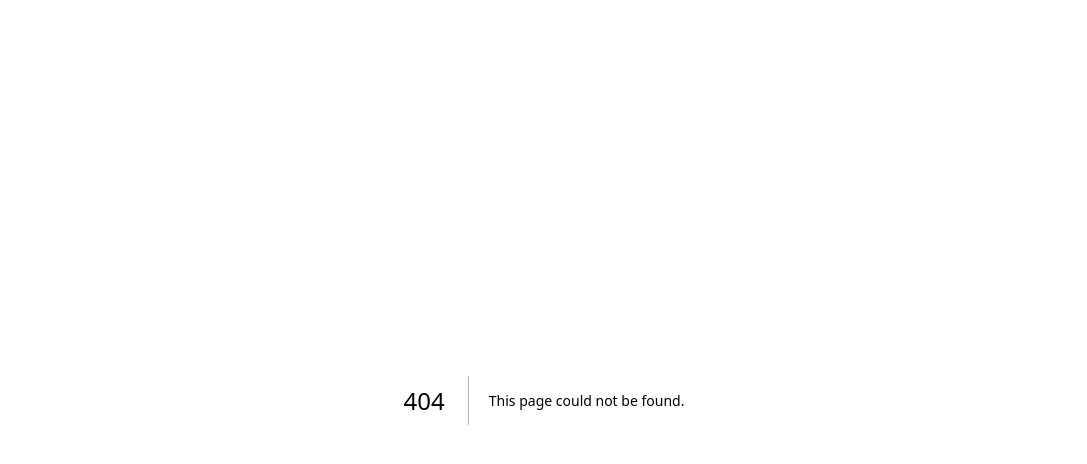
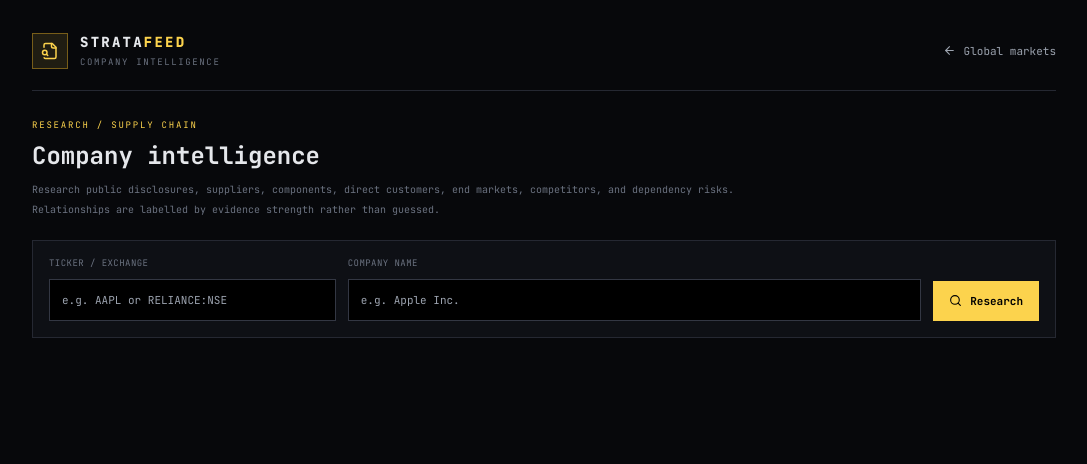
Before and after one commit to internova-tech/stratafeed, a Next.js app: page /research in a window 1280 px wide. Before the commit this address had no page. Shown: the top 464 px of the page, without its empty margins (96-1183 px from the left). Built offline with nearby package versions, Linux system fonts and the light colour scheme.

Commit message:
feat: add app research page.tsx

```diff
--- /dev/null
+++ b/app/research/page.tsx
@@ -0,0 +1,68 @@
+"use client";
+
+import Link from "next/link";
+import { FormEvent, useEffect, useState } from "react";
+import { ArrowLeft, ExternalLink, FileSearch, LoaderCircle, Search } from "lucide-react";
+
+type Citation = { title: string; url: string };
+type Report = { company: string; symbol: string; report: string; citations: Citation[]; generatedAt: string; disclaimer: string };
+
+export default function CompanyResearchPage() {
+  const [symbol, setSymbol] = useState("");
+  const [companyName, setCompanyName] = useState("");
+  const [report, setReport] = useState<Report | null>(null);
+  const [error, setError] = useState("");
+  const [loading, setLoading] = useState(false);
+
+  useEffect(() => {
+    const params = new URLSearchParams(window.location.search);
+    const initialSymbol = params.get("symbol") || "";
+    const initialName = params.get("name") || "";
+    if (initialSymbol) setSymbol(initialSymbol);
+    if (initialName) setCompanyName(initialName);
+  }, []);
+
+  async function runResearch(event: FormEvent<HTMLFormElement>) {
+    event.preventDefault();
+    setLoading(true);
+    setError("");
+    setReport(null);
+    try {
+      const response = await fetch("/api/research/company", {
+        method: "POST",
+        headers: { "Content-Type": "application/json" },
+        body: JSON.stringify({ symbol: symbol.trim(), companyName: companyName.trim() || symbol.trim() }),
+      });
+      const data = await response.json();
+      if (!response.ok) throw new Error(data.error || "Research could not be generated.");
+      setReport(data as Report);
+    } catch (cause) {
+      setError(cause instanceof Error ? cause.message : "Research is temporarily unavailable.");
+    } finally {
+      setLoading(false);
+    }
+  }
+
+  return (
+    <main className="min-h-screen bg-[#07080b] p-4 text-[11px] text-gray-200 md:p-8">
+      <header className="mx-auto flex max-w-5xl flex-wrap items-center justify-between gap-4 border-b border-[#252832] pb-5">
+        <div className="flex items-center gap-3"><div className="border border-amber-400/40 bg-amber-300/10 p-2 text-amber-300"><FileSearch size={18}/></div><div><div className="text-sm font-black tracking-[.16em]">STRATA<span className="text-amber-300">FEED</span></div><div className="mt-1 text-[9px] tracking-[.18em] text-gray-500">COMPANY INTELLIGENCE</div></div></div>
+        <Link href="/markets" className="flex items-center gap-2 text-gray-400 hover:text-amber-300"><ArrowLeft size={13}/> Global markets</Link>
+      </header>
+      <section className="mx-auto max-w-5xl">
+        <div className="mt-7"><div className="text-[9px] tracking-[.2em] text-amber-300">RESEARCH / SUPPLY CHAIN</div><h1 className="mt-2 text-2xl font-bold">Company intelligence</h1><p className="mt-2 max-w-3xl text-[10px] leading-5 text-gray-500">Research public disclosures, suppliers, components, direct customers, end markets, competitors, and dependency risks. Relationships are labelled by evidence strength rather than guessed.</p></div>
+        <form onSubmit={runResearch} className="mt-5 grid gap-3 border border-[#252832] bg-[#0e1015] p-4 md:grid-cols-[1fr_2fr_auto] md:items-end">
+          <label className="block"><span className="mb-2 block text-[9px] tracking-wider text-gray-500">TICKER / EXCHANGE</span><input required value={symbol} onChange={(event) => setSymbol(event.target.value)} placeholder="e.g. AAPL or RELIANCE:NSE" className="w-full border border-[#333743] bg-black px-3 py-3 outline-none focus:border-amber-300"/></label>
+          <label className="block"><span className="mb-2 block text-[9px] tracking-wider text-gray-500">COMPANY NAME</span><input required value={companyName} onChange={(event) => setCompanyName(event.target.value)} placeholder="e.g. Apple Inc." className="w-full border border-[#333743] bg-black px-3 py-3 outline-none focus:border-amber-300"/></label>
+          <button disabled={loading} className="flex items-center justify-center gap-2 bg-amber-300 px-4 py-3 font-bold text-black hover:bg-amber-200 disabled:opacity-50">{loading ? <LoaderCircle size={13} className="animate-spin"/> : <Search size={13}/>} Research</button>
+        </form>
+        {error && <div role="status" className="mt-4 border border-amber-300/30 bg-amber-300/5 p-3 text-amber-100">{error}{error.includes("Sign in") && <div className="mt-2"><Link href="/login" className="underline">Sign in to continue</Link></div>}</div>}
+        {loading && <div className="mt-5 flex items-center gap-2 text-gray-400"><LoaderCircle size={14} className="animate-spin"/> Searching public sources and preparing the brief…</div>}
+        {report && <div className="mt-5 grid gap-4 lg:grid-cols-[minmax(0,1.7fr)_minmax(260px,1fr)]">
+          <article className="border border-[#252832] bg-[#0e1015] p-4 md:p-6"><div className="flex flex-wrap items-start justify-between gap-3 border-b border-[#252832] pb-4"><div><div className="text-[9px] tracking-[.2em] text-amber-300">SOURCE-BACKED BRIEF</div><h2 className="mt-2 text-lg font-bold">{report.company}</h2><div className="mt-1 text-[10px] text-gray-500">{report.symbol}</div></div><div className="text-right text-[9px] text-gray-500">Generated<br/>{new Date(report.generatedAt).toLocaleString()}</div></div><div className="whitespace-pre-wrap break-words pt-4 text-[11px] leading-7 text-gray-300">{report.report}</div><p className="mt-5 border-t border-[#252832] pt-4 text-[9px] leading-5 text-gray-500">{report.disclaimer}</p></article>
+          <aside className="border border-[#252832] bg-[#0e1015] p-4"><h3 className="font-bold tracking-wider">SOURCE REGISTER</h3><p className="mt-2 text-[9px] leading-5 text-gray-500">Open the source material to verify the reported relationships and context.</p><div className="mt-4 space-y-2">{report.citations.map((citation) => <a key={citation.url} href={citation.url} target="_blank" rel="noreferrer" className="flex items-start gap-2 border border-[#252832] p-3 text-[10px] leading-5 text-gray-300 hover:border-amber-300/50 hover:text-amber-200"><ExternalLink size={12} className="mt-1 shrink-0"/><span className="break-words">{citation.title}</span></a>)}{report.citations.length === 0 && <p className="text-[10px] text-gray-500">No source links were returned in the citation metadata. Review the URLs included in the report text.</p>}</div></aside>
+        </div>}
+      </section>
+    </main>
+  );
+}
```
